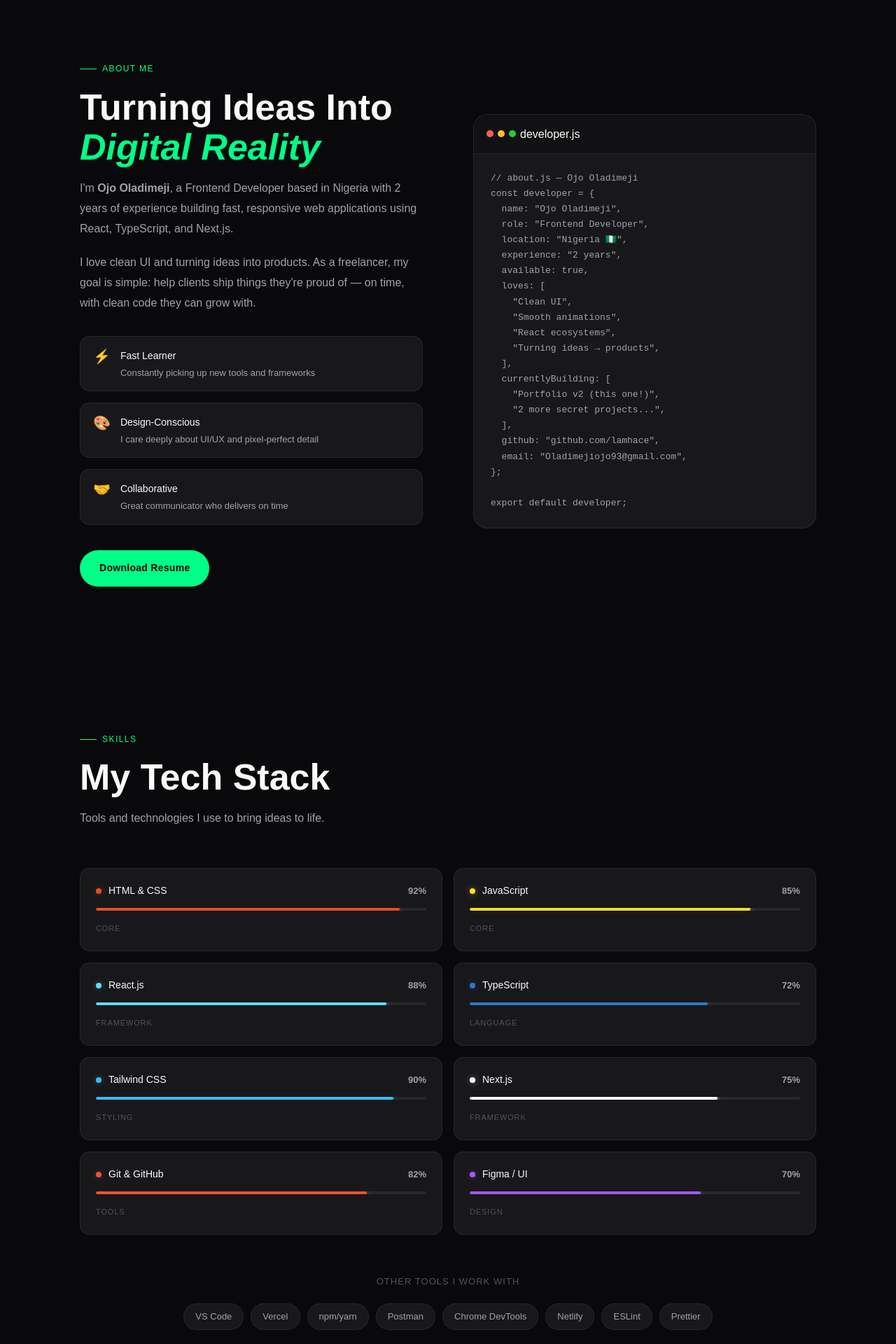
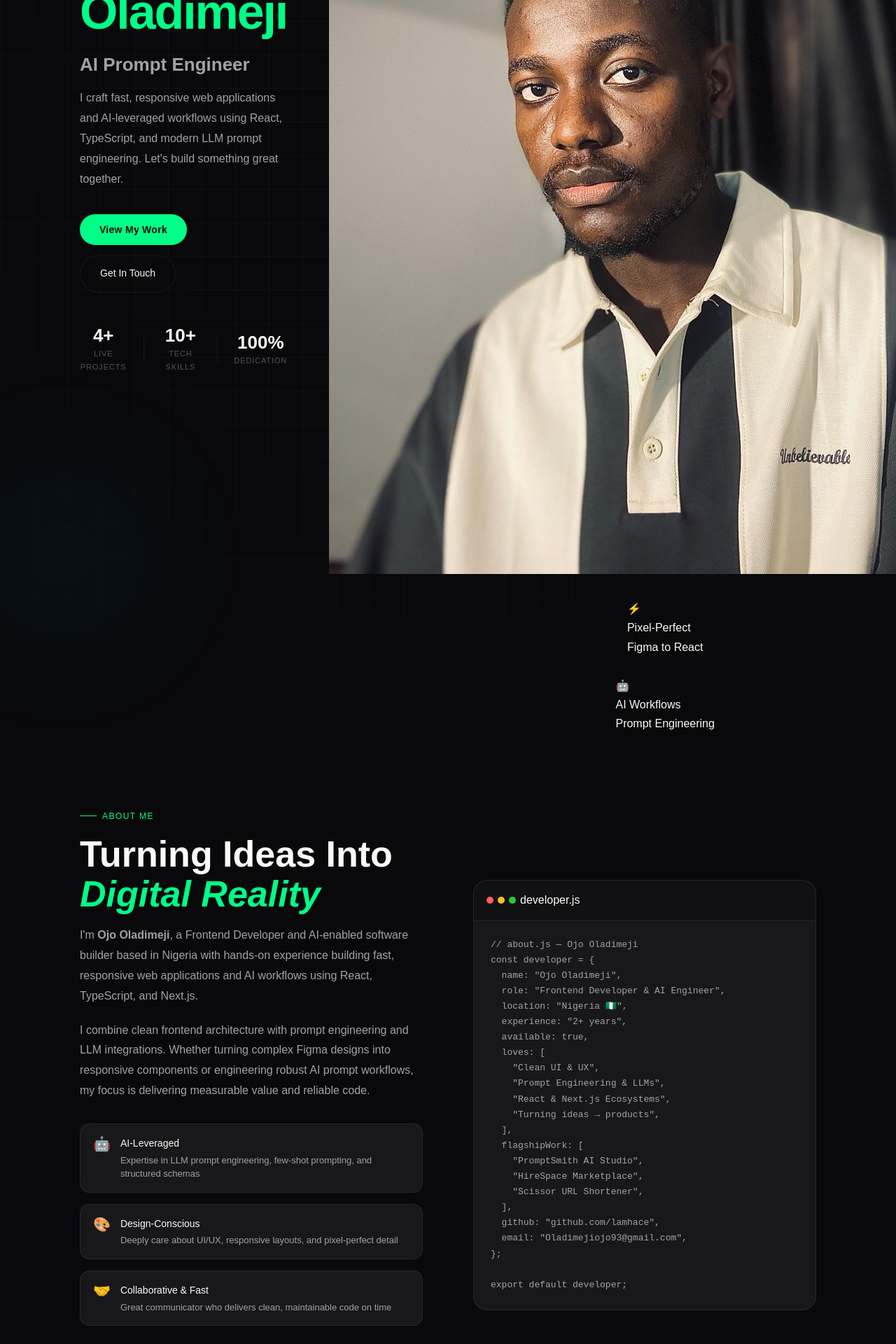
Before and after one commit to Lamhace/MyPortfolio, a React (Create React App) app: page / in a window 1280 px wide. Shown: the part 820-2740 px from the top of the page at 70% size. Built offline with nearby package versions, Linux system fonts and the light colour scheme; a web font is replaced by a local one.

Commit message:
feat: Add PromptSmith Studio as flagship AI project and update skills and bio

```diff
--- a/src/components/About.js
+++ b/src/components/About.js
@@ -2,9 +2,9 @@ import React from 'react';
 import './About.css';
 
 const highlights = [
-  { icon: '⚡', label: 'Fast Learner', desc: 'Constantly picking up new tools and frameworks' },
-  { icon: '🎨', label: 'Design-Conscious', desc: 'I care deeply about UI/UX and pixel-perfect detail' },
-  { icon: '🤝', label: 'Collaborative', desc: 'Great communicator who delivers on time' },
+  { icon: '🤖', label: 'AI-Leveraged', desc: 'Expertise in LLM prompt engineering, few-shot prompting, and structured schemas' },
+  { icon: '🎨', label: 'Design-Conscious', desc: 'Deeply care about UI/UX, responsive layouts, and pixel-perfect detail' },
+  { icon: '🤝', label: 'Collaborative & Fast', desc: 'Great communicator who delivers clean, maintainable code on time' },
 ];
 
 export default function About() {
@@ -20,10 +20,10 @@ export default function About() {
               <em className="about-em">Digital Reality</em>
             </h2>
             <p className="section-sub" style={{ marginBottom: '20px' }}>
-              I'm <strong>Ojo Oladimeji</strong>, a Frontend Developer based in Nigeria with 2 years of experience building fast, responsive web applications using React, TypeScript, and Next.js.
+              I'm <strong>Ojo Oladimeji</strong>, a Frontend Developer and AI-enabled software builder based in Nigeria with hands-on experience building fast, responsive web applications and AI workflows using React, TypeScript, and Next.js.
             </p>
             <p className="section-sub" style={{ marginBottom: '32px' }}>
-              I love clean UI and turning ideas into products. As a freelancer, my goal is simple: help clients ship things they're proud of — on time, with clean code they can grow with.
+              I combine clean frontend architecture with prompt engineering and LLM integrations. Whether turning complex Figma designs into responsive components or engineering robust AI prompt workflows, my focus is delivering measurable value and reliable code.
             </p>
 
             <div className="about-highlights">
@@ -61,19 +61,20 @@ export default function About() {
 {`// about.js — Ojo Oladimeji
 const developer = {
   name: "Ojo Oladimeji",
-  role: "Frontend Developer",
+  role: "Frontend Developer & AI Engineer",
   location: "Nigeria 🇳🇬",
-  experience: "2 years",
+  experience: "2+ years",
   available: true,
   loves: [
-    "Clean UI",
-    "Smooth animations",
-    "React ecosystems",
+    "Clean UI & UX",
+    "Prompt Engineering & LLMs",
+    "React & Next.js Ecosystems",
     "Turning ideas → products",
   ],
-  currentlyBuilding: [
-    "Portfolio v2 (this one!)",
-    "2 more secret projects...",
+  flagshipWork: [
+    "PromptSmith AI Studio",
+    "HireSpace Marketplace",
+    "Scissor URL Shortener",
   ],
   github: "github.com/lamhace",
   email: "Oladimejiojo93@gmail.com",
--- a/src/components/Hero.js
+++ b/src/components/Hero.js
@@ -1,7 +1,13 @@
 import React, { useEffect, useState } from 'react';
 import './Hero.css';
 
-const roles = ['Frontend Developer', 'React Specialist', 'UI Engineer', 'Freelancer'];
+const roles = [
+  'Frontend Developer',
+  'AI Prompt Engineer',
+  'React Specialist',
+  'UI Engineer',
+  'Freelancer'
+];
 
 export default function Hero() {
   const [roleIndex, setRoleIndex] = useState(0);
@@ -34,7 +40,7 @@ export default function Hero() {
         <div className="hero-text">
           <div className="hero-badge">
             <span className="hero-badge-dot" />
-            Available for freelance work
+            Available for freelance &amp; contract work
           </div>
 
           <h1 className="hero-name">
@@ -48,8 +54,8 @@ export default function Hero() {
           </p>
 
           <p className="hero-description">
-            I craft fast, beautiful, and accessible web experiences
-            using React and modern frontend tools. Let's build something great together.
+            I craft fast, responsive web applications and AI-leveraged workflows
+            using React, TypeScript, and modern LLM prompt engineering. Let's build something great together.
           </p>
 
           <div className="hero-actions">
@@ -66,44 +72,56 @@ export default function Hero() {
 
           <div className="hero-stats">
             <div className="hero-stat">
-              <span className="stat-num">2+</span>
-              <span className="stat-label">Projects Live</span>
+              <span className="stat-num">4+</span>
+              <span className="stat-label">Live Projects</span>
             </div>
             <div className="hero-stat-divider" />
             <div className="hero-stat">
-              <span className="stat-num">8+</span>
+              <span className="stat-num">10+</span>
               <span className="stat-label">Tech Skills</span>
             </div>
             <div className="hero-stat-divider" />
             <div className="hero-stat">
               <span className="stat-num">100%</span>
-              <span className="stat-label">Passion</span>
+              <span className="stat-label">Dedication</span>
             </div>
           </div>
         </div>
 
-        <div className="hero-visual" aria-hidden="true">
-          <div className="hero-avatar-ring">
-            <div className="hero-avatar-ring-inner" />
-            <div className="hero-avatar">
-              <img src="/images/me.jpg" alt="Ojo Oladimeji" />
+        <div className="hero-visual">
+          <div className="hero-avatar-wrapper">
+            <div className="hero-avatar-ring" />
+            <img
+              src="/images/me.jpg"
+              alt="Ojo Oladimeji"
+              className="hero-avatar-img"
+              onError={(e) => {
+                e.currentTarget.style.display = 'none';
+                const fallback = e.currentTarget.parentElement.querySelector('.hero-avatar-fallback');
+                if (fallback) fallback.style.display = 'flex';
+              }}
+            />
+            <div className="hero-avatar-fallback" style={{ display: 'none' }}>
+              <span>OO</span>
             </div>
-            <div className="hero-orbit-dot hero-orbit-dot-1" />
-            <div className="hero-orbit-dot hero-orbit-dot-2" />
-            <div className="hero-orbit-dot hero-orbit-dot-3" />
           </div>
 
-          <div className="hero-tech-badges">
-            {['React', 'Next.js', 'TypeScript', 'Tailwind'].map((t) => (
-              <span key={t} className="hero-tech-badge">{t}</span>
-            ))}
+          <div className="hero-float-card hero-float-1">
+            <span className="float-icon">⚡</span>
+            <div>
+              <p className="float-title">Pixel-Perfect</p>
+              <p className="float-sub">Figma to React</p>
+            </div>
+          </div>
+
+          <div className="hero-float-card hero-float-2">
+            <span className="float-icon">🤖</span>
+            <div>
+              <p className="float-title">AI Workflows</p>
+              <p className="float-sub">Prompt Engineering</p>
+            </div>
           </div>
         </div>
-      </div>
-
-      <div className="hero-scroll-hint">
-        <div className="hero-scroll-line" />
-        <span>scroll</span>
       </div>
     </section>
   );
--- a/src/components/Projects.js
+++ b/src/components/Projects.js
@@ -4,6 +4,17 @@ import './Projects.css';
 const projects = [
   {
     id: 1,
+    title: 'PromptSmith Studio',
+    description:
+      'Enterprise AI prompt engineering and evaluation suite. Features automated heuristic quality auditing, hallucination guardrails, strict output schemas, and empirical side-by-side battle testing.',
+    tags: ['AI / LLMs', 'Prompt Engineering', 'TypeScript', 'React', 'Tailwind CSS'],
+    live: 'https://promptsmith.vercel.app/',
+    github: 'https://github.com/Lamhace/PromptSmith',
+    color: '#10b981',
+    image: '/images/promptsmith.svg',
+  },
+  {
+    id: 2,
     title: 'HireSpace',
     description:
       'A platform that connects local workers and employers — with real-time chat integration so both parties can communicate directly within the app, making hiring faster and more personal.',
@@ -14,7 +25,7 @@ const projects = [
     image: '/images/hirespace.png',
   },
   {
-    id: 2,
+    id: 3,
     title: 'Scissor',
     description:
       'A lightning-fast URL shortener that transforms long links into branded short URLs — complete with custom aliases, domain selection, and QR code generation. Sign-up required.',
@@ -25,7 +36,7 @@ const projects = [
     image: '/images/scissor.png',
   },
   {
-    id: 3,
+    id: 4,
     title: 'WeatherGlass',
     description:
       'Search any location worldwide and get real-time weather results plus a beautiful 5-day forecast. Features a glassmorphic UI that adapts to current weather conditions.',
@@ -61,7 +72,7 @@ export default function Projects() {
           <span className="section-label">Projects</span>
           <h2 className="section-title">What I've Built</h2>
           <p className="section-sub">
-            A selection of my production work — built with modern frontend architecture and clean code.
+            A selection of my production work — built with modern frontend architecture, AI workflows, and clean code.
           </p>
         </div>
 
--- a/src/components/Skills.js
+++ b/src/components/Skills.js
@@ -2,19 +2,20 @@ import React from 'react';
 import './Skills.css';
 
 const skills = [
-  { name: 'HTML & CSS', level: 92, color: '#e44d26', category: 'Core' },
-  { name: 'JavaScript', level: 85, color: '#f7df1e', category: 'Core' },
-  { name: 'React.js', level: 88, color: '#61dafb', category: 'Framework' },
-  { name: 'TypeScript', level: 72, color: '#3178c6', category: 'Language' },
-  { name: 'Tailwind CSS', level: 90, color: '#38bdf8', category: 'Styling' },
-  { name: 'Next.js', level: 75, color: '#ffffff', category: 'Framework' },
-  { name: 'Git & GitHub', level: 82, color: '#f05032', category: 'Tools' },
-  { name: 'Figma / UI', level: 70, color: '#a259ff', category: 'Design' },
+  { name: 'React.js', level: 90, color: '#61dafb', category: 'Framework' },
+  { name: 'TypeScript', level: 80, color: '#3178c6', category: 'Language' },
+  { name: 'Prompt Engineering & LLMs', level: 88, color: '#10b981', category: 'AI' },
+  { name: 'Tailwind CSS', level: 92, color: '#38bdf8', category: 'Styling' },
+  { name: 'JavaScript (ES6+)', level: 88, color: '#f7df1e', category: 'Core' },
+  { name: 'HTML & CSS', level: 94, color: '#e44d26', category: 'Core' },
+  { name: 'Next.js', level: 78, color: '#ffffff', category: 'Framework' },
+  { name: 'Git & GitHub', level: 85, color: '#f05032', category: 'Tools' },
+  { name: 'Figma / UI Design', level: 75, color: '#a259ff', category: 'Design' },
 ];
 
 const tools = [
-  'VS Code', 'Vercel', 'npm/yarn', 'Postman', 'Chrome DevTools',
-  'Netlify', 'ESLint', 'Prettier',
+  'OpenAI API', 'Google Gemini', 'LangChain', 'VS Code', 'Vercel',
+  'npm/yarn', 'Postman', 'Chrome DevTools', 'Netlify', 'ESLint', 'Prettier',
 ];
 
 export default function Skills() {
@@ -25,7 +26,7 @@ export default function Skills() {
           <span className="section-label">Skills</span>
           <h2 className="section-title">My Tech Stack</h2>
           <p className="section-sub">
-            Tools and technologies I use to bring ideas to life.
+            Tools, technologies, and AI workflows I use to bring ideas to life.
           </p>
         </div>
 
@@ -48,20 +49,21 @@ export default function Skills() {
               </div>
               <div className="skill-bar">
                 <div
-                  className="skill-bar-fill"
-                  style={{ '--width': `${s.level}%`, '--color': s.color }}
+                  className="skill-fill"
+                  style={{ width: `${s.level}%`, background: s.color }}
                 />
               </div>
-              <span className="skill-category">{s.category}</span>
             </div>
           ))}
         </div>
 
-        <div className="tools-section reveal" style={{ transitionDelay: '0.3s' }}>
-          <p className="tools-label">Other tools I work with</p>
-          <div className="tools-list">
+        <div className="tools-wrapper reveal">
+          <h3 className="tools-title">Tools &amp; Workflow Ecosystem</h3>
+          <div className="tools-tags">
             {tools.map((t) => (
-              <span key={t} className="tool-chip">{t}</span>
+              <span className="tool-tag" key={t}>
+                {t}
+              </span>
             ))}
           </div>
         </div>
```
Also changed, not shown: public/images/promptsmith.svg (added), 16 other files (tests, documents, lock files or other folders).
